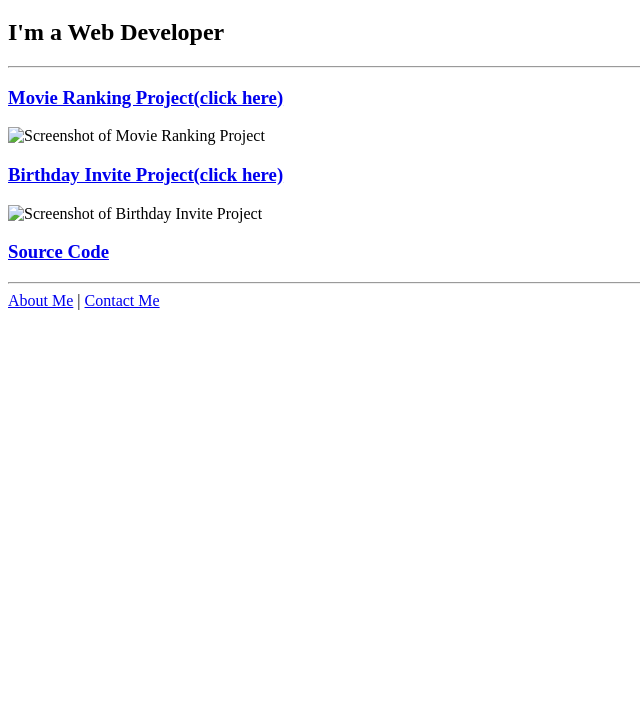
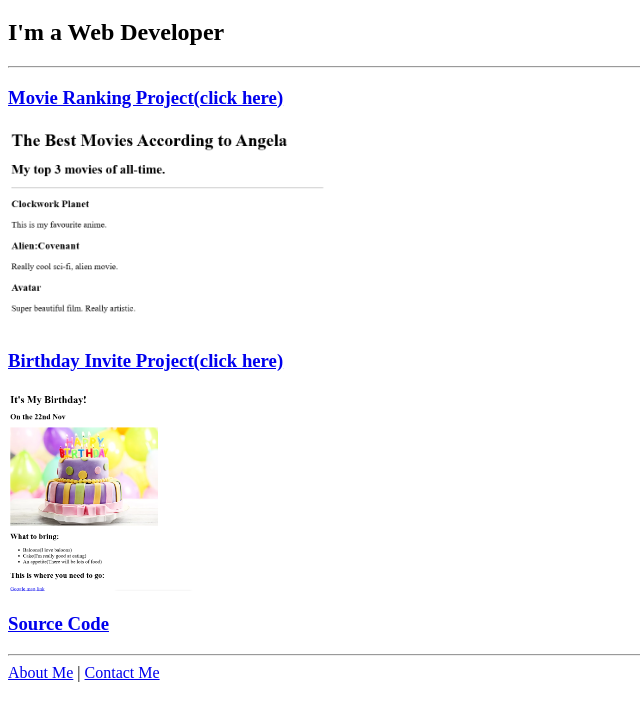
Before and after one commit to LordWorship/html-portfolio-first, a plain HTML site: page index.html in a window 1280 px wide. Shown: the part 61-782 px from the top of the page, without its empty margins (0-640 px from the left). Drawn offline with Linux system fonts and the light colour scheme.

Commit message:
Update index.html

```diff
--- a/index.html
+++ b/index.html
@@ -17,7 +17,7 @@
             <a href="./public/movie-ranking.html">Movie Ranking Project(click here)</a>
         </h3>
         <img
-            src="./assets/images/Screenshot 2026-01-29 192232.png"
+            src="./assets/images/movie.png"
             alt="Screenshot of Movie Ranking Project"
             height="200"
         />
@@ -28,7 +28,7 @@
             <a href="./public/birthday-invite.html">Birthday Invite Project(click here)</a>
         </h3>
         <img
-            src="./assets/images/Screenshot 2026-01-29 192322.png"
+            src="./assets/images/birthday.png"
             alt="Screenshot of Birthday Invite Project"
             height="200"
         />
```
